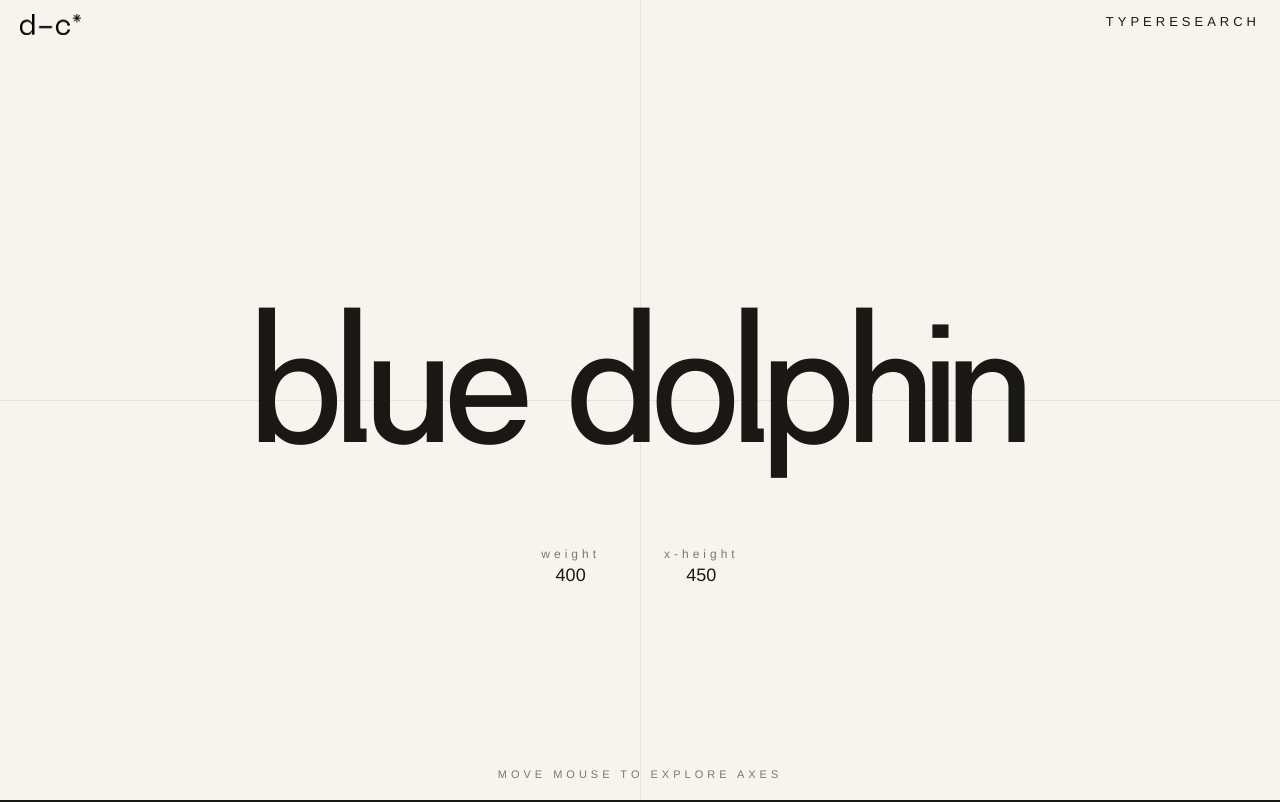
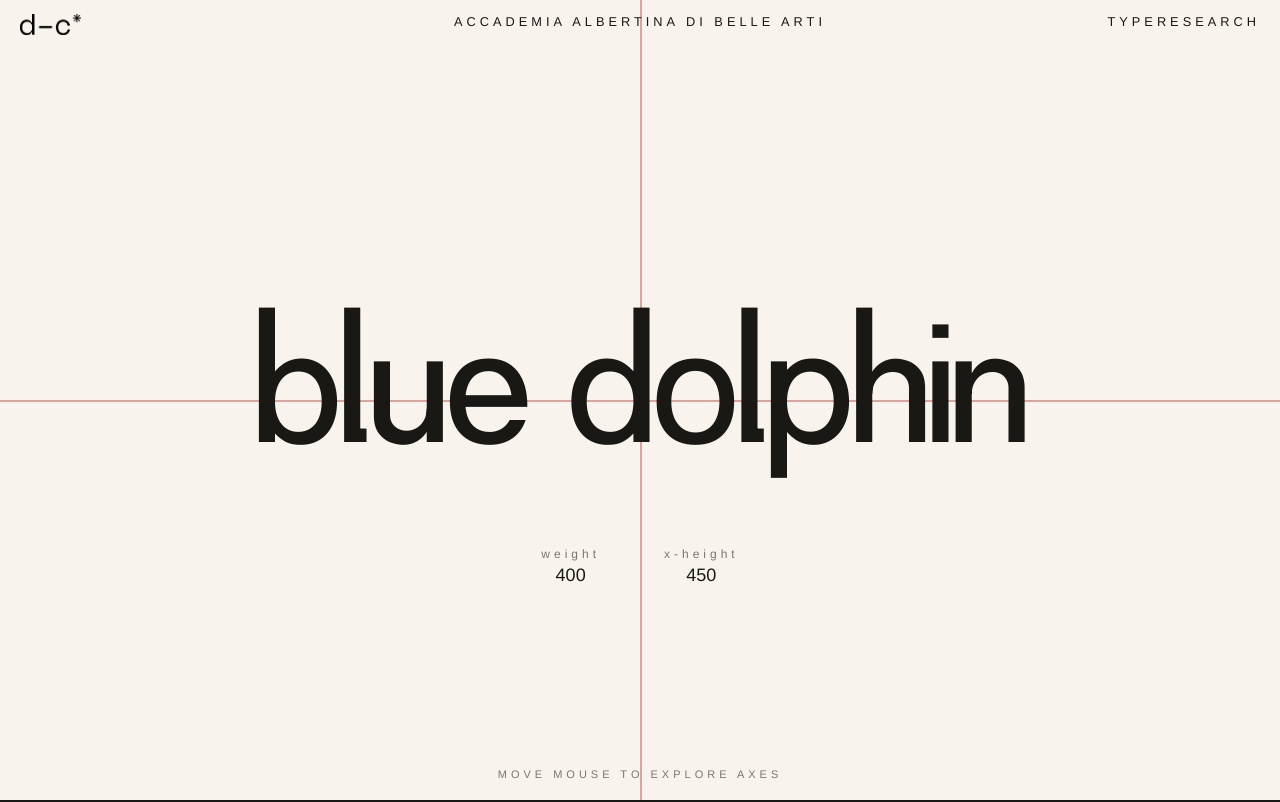
Before and after one commit to filippodicarlo/Signal-Grotesk, a plain HTML site: page index.html in a window 1280 px wide. Shown: the top 802 px of the page. Drawn offline with Linux system fonts and the light colour scheme.

Commit message:
Centered Nav

```diff
--- a/index.html
+++ b/index.html
@@ -12,6 +12,7 @@
   <!-- NAV -->
     <header class="nav">
     <span class="nav-left"><a href="https://filippodicarlo.github.io/PortfolioElements/" target="_blank" rel="noopener noreferrer" class="nav-link"><img src="img/Logo_d-c.png" alt="logo Filippo Di-Carlo" class="nav-logo-img"></a></span>
+    <span class="nav-center">ACCADEMIA ALBERTINA DI BELLE ARTI</span>
     <span class="nav-right">TYPERESEARCH</span>
   </header>
 
--- a/style.css
+++ b/style.css
@@ -19,7 +19,7 @@
   --font-ui: 'Helvetica Neue', Helvetica, Arial, sans-serif;
 }
 
-/* ─── RESET ─── */
+/* ─── Reset ─── */
 *, *::before, *::after {
   box-sizing: border-box;
   margin: 0;
@@ -64,13 +64,19 @@ strong {
 }
 
 .nav-left,
+.nav-center,
 .nav-right {
   font-family: var(--font-ui);
-  font-size: 13px;
+  font-size: clamp(10px, 1vw, 13px);
   font-weight: 400;
   letter-spacing: 4px;
   color: var(--black);
+  flex: 1;
 }
+
+.nav-left { justify-content: flex-start; }
+.nav-center { justify-content: center; text-align: center; }
+.nav-right { justify-content: flex-end; text-align: right; }
 
 .nav-link {
   color: var(--black);
@@ -104,18 +110,19 @@ strong {
 .hero::after {
   content: '';
   position: absolute;
-  background: rgba(0, 0, 0, 0.07);
+  background: var(--red);
+  opacity: 0.4;
   pointer-events: none;
   z-index: 1;
 }
 .hero::before {
-  width: 1px;
+  width: 2px;
   top: 0;
   bottom: 0;
   left: var(--mx, 50%);
 }
 .hero::after {
-  height: 1px;
+  height: 2px;
   left: 0;
   right: 0;
   top: var(--my, 50%);
```
